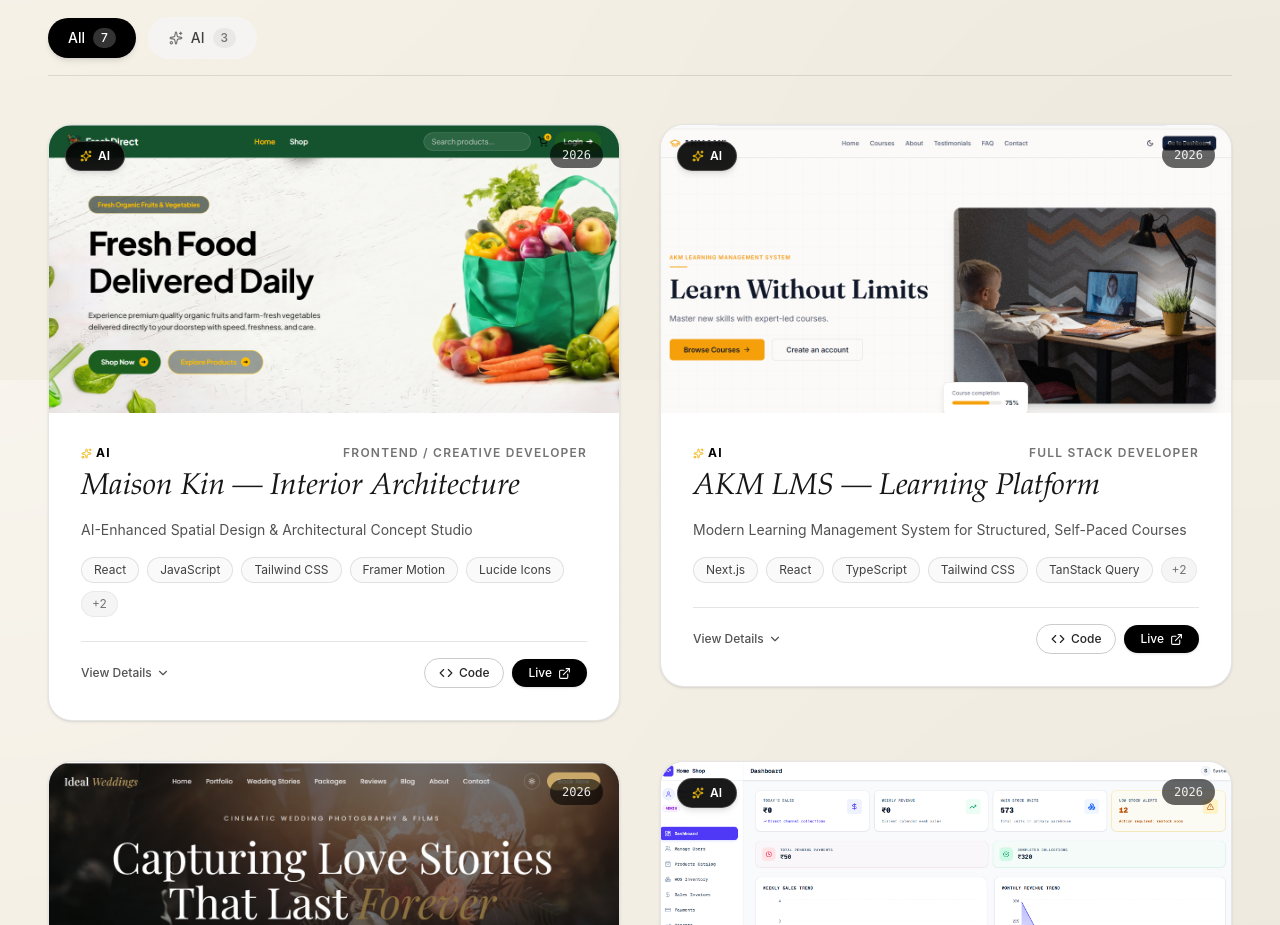
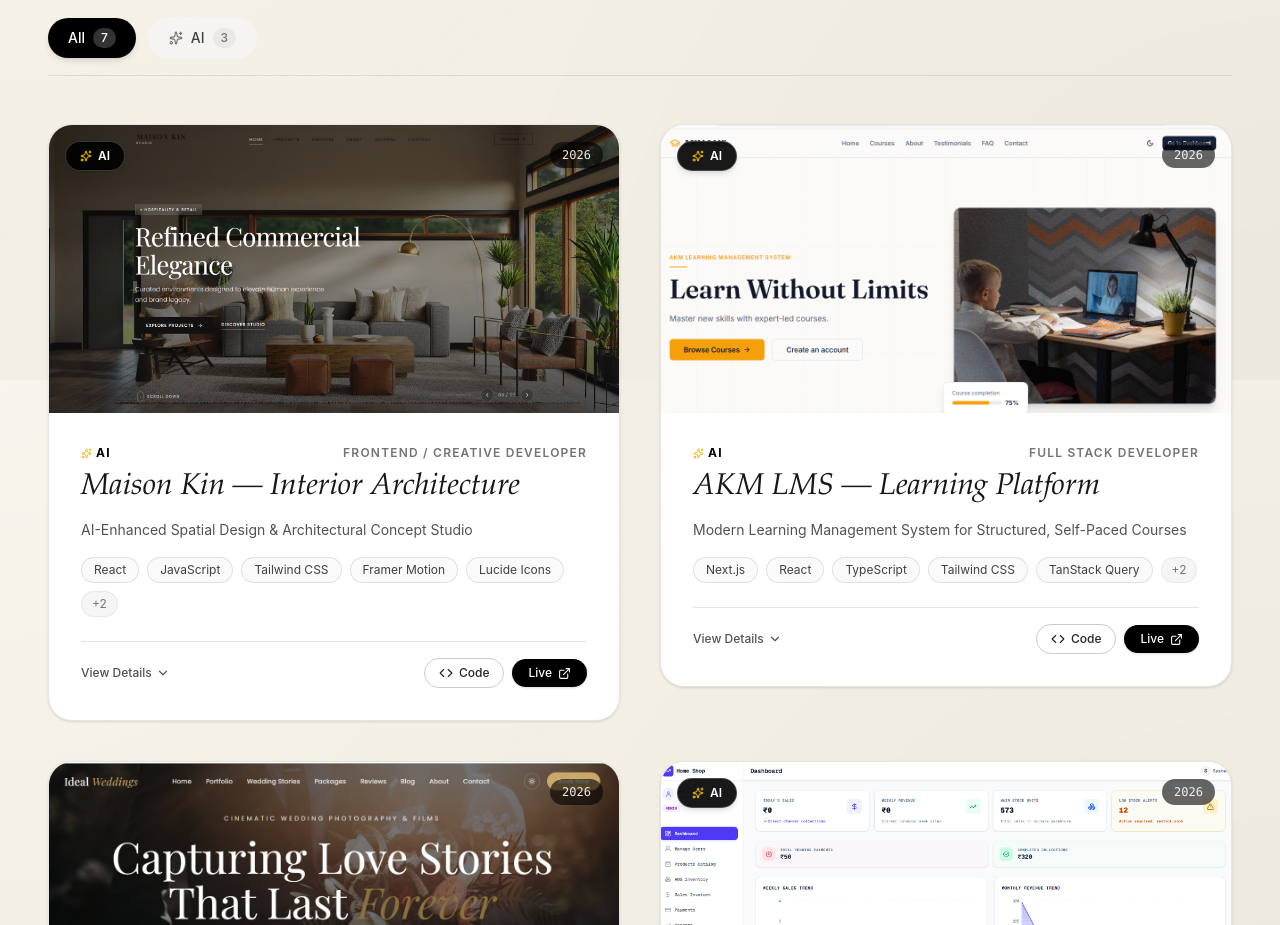
Before and after one commit to Shamil2k7/portfolio, a Next.js app: page / in a window 1280 px wide. Shown: the part 3620-4545 px from the top of the page. Built offline with nearby package versions, Linux system fonts and the light colour scheme.

Commit message:
new update2

```diff
--- a/app/data/projects.ts
+++ b/app/data/projects.ts
@@ -27,8 +27,8 @@ export const projects: Project[] = [
   title: "Maison Kin — Interior Architecture",
   subtitle: "AI-Enhanced Spatial Design & Architectural Concept Studio",
   type: "ai",
-  image: "/image3.png",
-  github: "https://github.com/Shamil2k7/interior-designs",
+  image: "/interor.png",
+  github: "https://github.com/Shamil2k7/Interior-Designs.git",
   demo: "https://interior-designs-iota.vercel.app/",
   overview:
     "Maison Kin is an editorial interior architecture and spatial design studio platform that merges architectural precision with generative conceptualization. Featuring full architectural case studies, multi-phase design methodology workflows, interactive project carousels, an editorial journal on architectural philosophy, and client consultation bookings.",
```
Also changed, not shown: public/interor.png (added).
